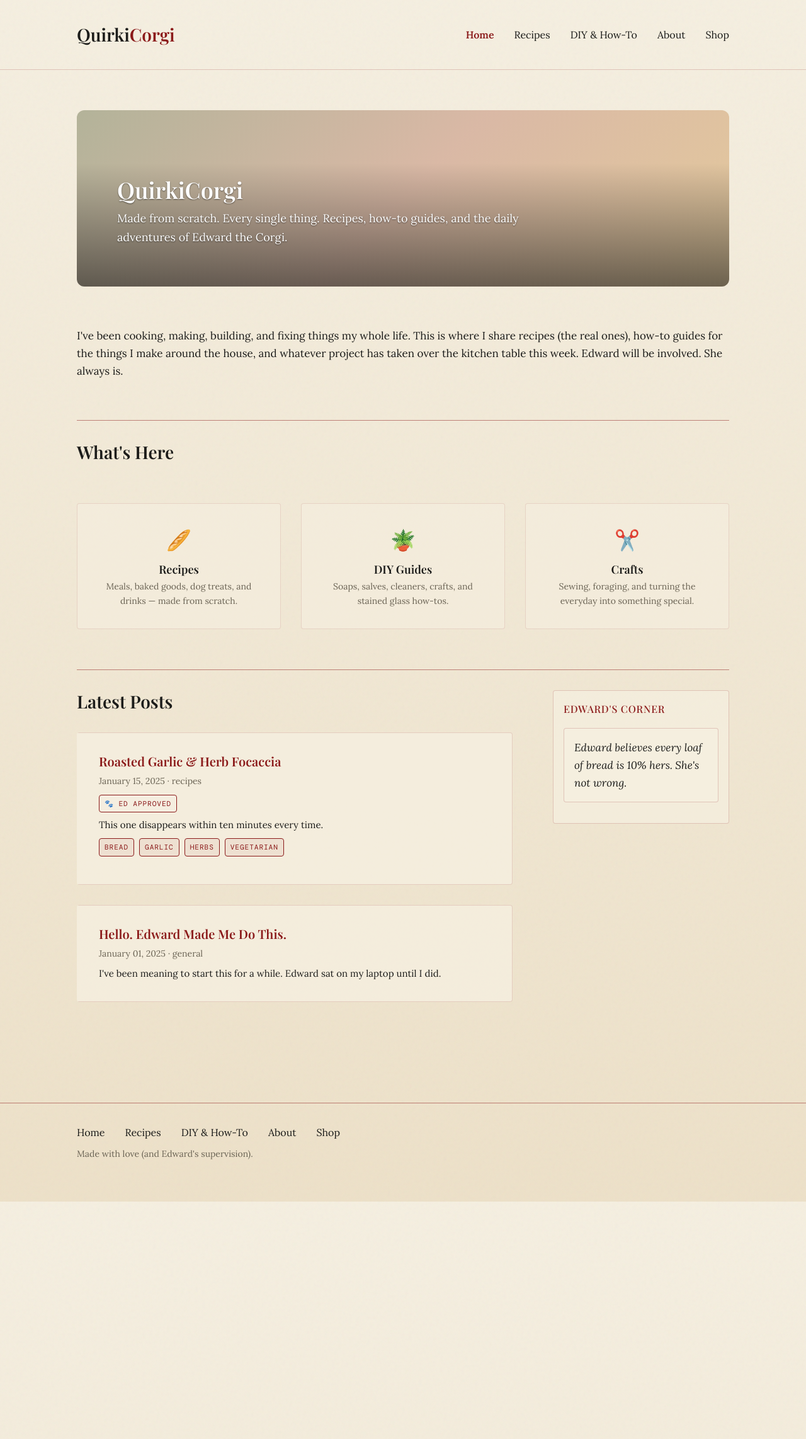
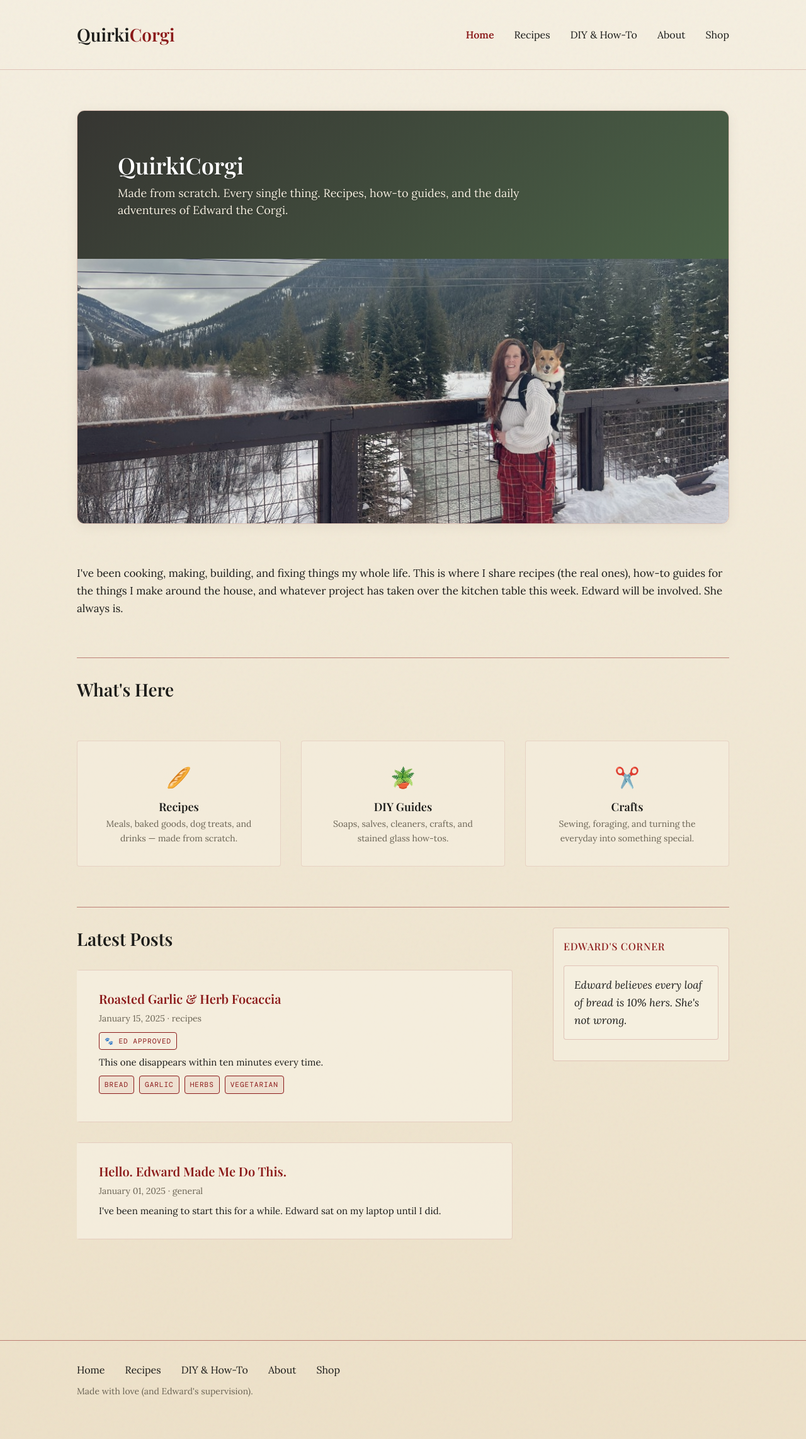
Before and after one commit to JohnBElam/her-site, a Jekyll site: the page built from index.html, in a window 1280 px wide. Shown: the whole page at 63% size. Built offline with Jekyll 4.4.1, drawn with Linux system fonts in a browser that asks for light colours; some web fonts are replaced; the list of posts is cut into pages by our own code; before the commit the page ends 1908 px from its top, so only the background shows below that.

Commit message:
Add real photos and hero with in-box image
- Welcome post: Edward supervising (hiking) photo
- Hero: winter bridge photo inside same box under tagline, with warm tint
- Placeholder SVG and recipe post use placeholder until real images added
- Post image styling and hero layout/tint in _components.scss

Made-with: Cursor

```diff
--- a/_sass/_components.scss
+++ b/_sass/_components.scss
@@ -117,24 +117,23 @@
   margin-bottom: $space-sm;
 }
 
-// Hero section
-// REPLACE: hero image — Emily + Edward outdoors (add url() when image is ready)
+// Hero section — one box: text on top, photo underneath with warm tint
 .hero {
   position: relative;
-  min-height: 280px;
-  background: $color-parchment center / cover no-repeat;
   border-radius: $border-radius-lg;
   margin-bottom: $space-xl;
+  overflow: hidden;
   display: flex;
-  align-items: flex-end;
-  padding: $space-xl;
-  background-image: linear-gradient(180deg, transparent 30%, rgba($color-ink, 0.6) 100%),
-    linear-gradient(135deg, rgba($color-forest, 0.3) 0%, rgba($color-crimson, 0.2) 50%, rgba($color-amber, 0.25) 100%);
+  flex-direction: column;
+  border: 1px solid rgba($color-crimson, 0.2);
+  box-shadow: 0 4px 20px rgba($color-ink, 0.06);
 }
 
 .hero__content {
-  color: white;
-  text-shadow: 0 1px 2px rgba(0, 0, 0, 0.5);
+  padding: $space-xl;
+  background: linear-gradient(135deg, rgba($color-ink, 0.88) 0%, rgba($color-forest, 0.85) 100%);
+  color: $color-cream;
+  text-shadow: 0 1px 2px rgba(0, 0, 0, 0.3);
 }
 
 .hero__title {
@@ -146,6 +145,32 @@
   font-size: 1.125rem;
   max-width: 36em;
   margin: 0;
+  line-height: 1.5;
+}
+
+.hero__image {
+  position: relative;
+  margin: 0;
+  line-height: 0;
+  max-height: 420px;
+  overflow: hidden;
+
+  img {
+    width: 100%;
+    height: auto;
+    max-height: 420px;
+    object-fit: cover;
+    display: block;
+    // Warm tint so the photo fits the editorial palette
+    filter: sepia(0.15) contrast(1.02);
+  }
+
+  .hero__image-tint {
+    position: absolute;
+    inset: 0;
+    background: linear-gradient(180deg, rgba($color-parchment, 0.12) 0%, rgba($color-crimson, 0.08) 100%);
+    pointer-events: none;
+  }
 }
 
 // What's Here grid (3 columns)
@@ -232,6 +257,22 @@
   color: white;
 }
 
+// Post featured image
+.post__image {
+  margin: 0 0 $space-lg;
+  border-radius: $border-radius;
+  overflow: hidden;
+  border: 1px solid rgba($color-crimson, 0.15);
+
+  img {
+    width: 100%;
+    height: auto;
+    max-height: 400px;
+    object-fit: cover;
+    display: block;
+  }
+}
+
 // Recipe/DIY meta (prep time, servings, etc.)
 .post-meta-inline {
   display: flex;
--- a/index.html
+++ b/index.html
@@ -12,6 +12,10 @@ pagination:
       <h1 class="hero__title">{{ site.title }}</h1>
       <p class="hero__blurb">{{ site.tagline }} Recipes, how-to guides, and the daily adventures of Edward the Corgi.</p>
     </div>
+    <figure class="hero__image">
+      <img src="{{ '/assets/images/hero/emily-edward-winter.png' | relative_url }}" alt="Emily and Edward on a snowy bridge in the mountains">
+      <span class="hero__image-tint" aria-hidden="true"></span>
+    </figure>
   </section>
 
   <section class="welcome section">
```
Also changed, not shown: _posts/2025-01-01-welcome.md (+1 -1 lines), _posts/2025-01-15-roasted-garlic-herb-focaccia.md (+1 -1 lines), assets/images/edward/edward-supervising.png (added), assets/images/hero/emily-edward-winter.png (added), assets/images/placeholder.svg (added).
